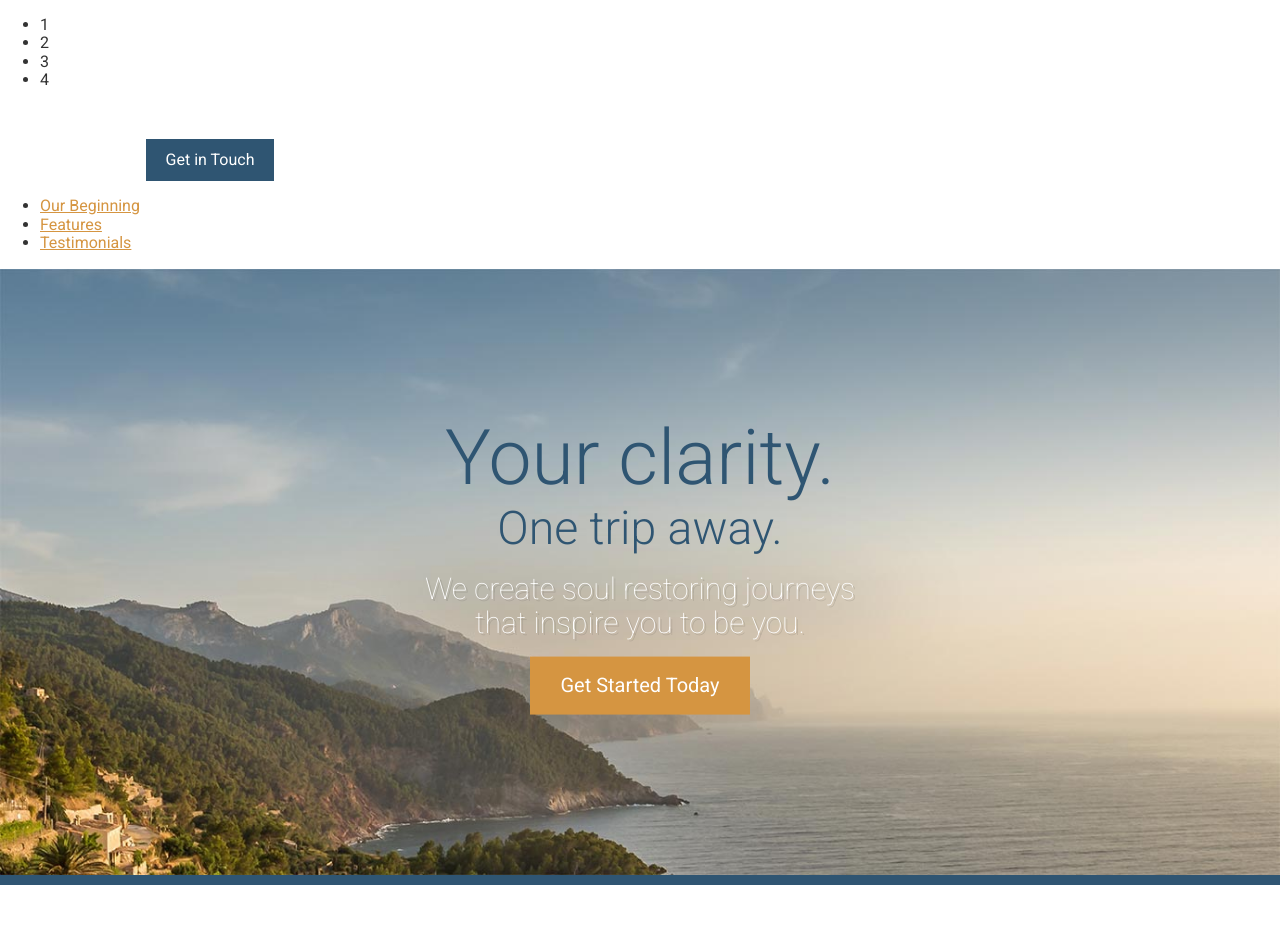
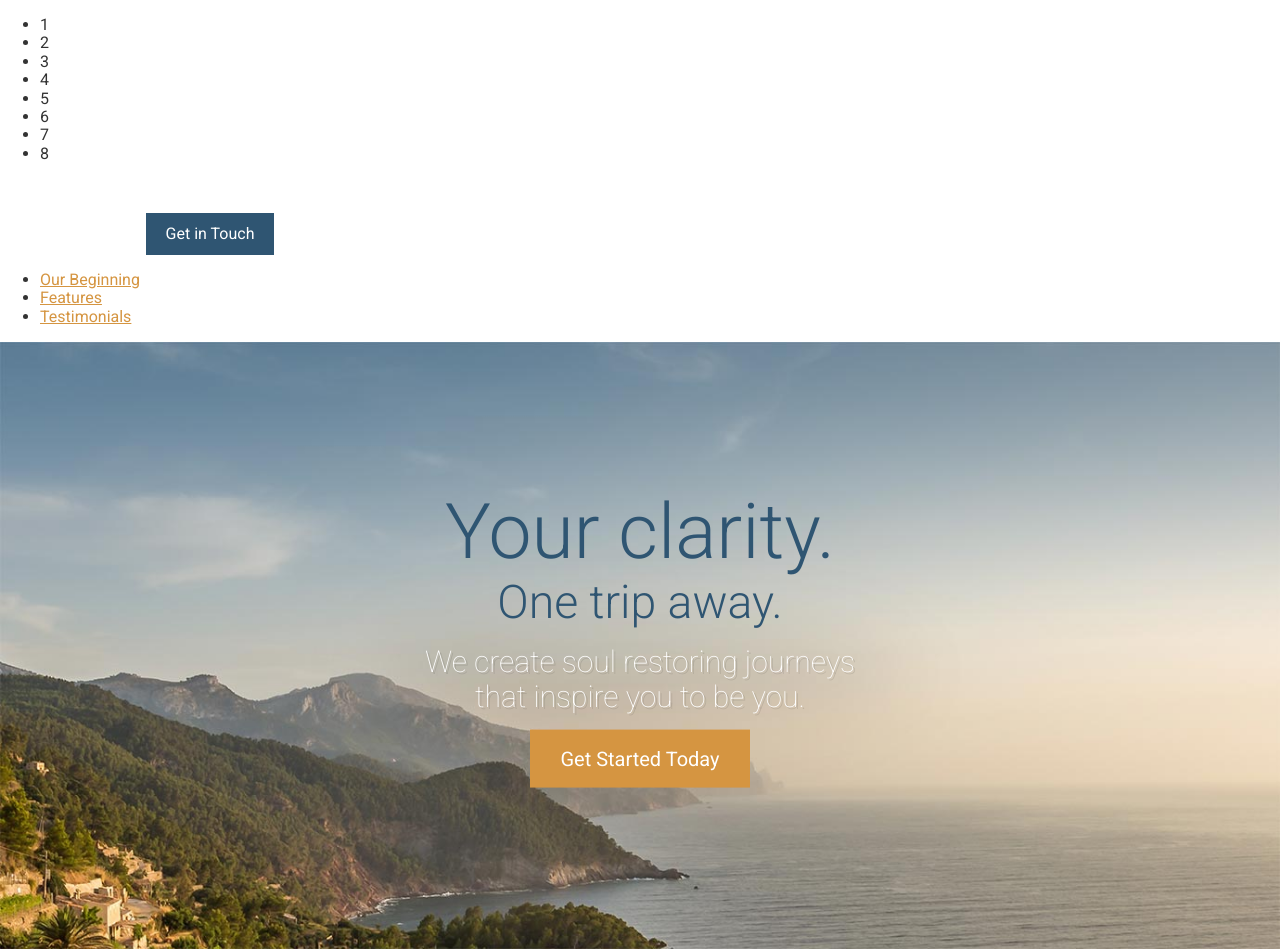
Before and after one commit to DDahiya123/Travel-site, a website: page index.html in a window 1280 px wide. Shown: the top 949 px of the page. Drawn offline with Linux system fonts and the light colour scheme.

Commit message:
Counted to 8

```diff
--- a/index.html
+++ b/index.html
@@ -14,6 +14,10 @@
     <li>2</li>
     <li>3</li>
     <li>4</li>
+    <li>5</li>
+    <li>6</li>
+    <li>7</li>
+    <li>8</li>
   </ul>
   <header>
     <img src="assets/images/icons/clear-view-escapes.svg">
```
